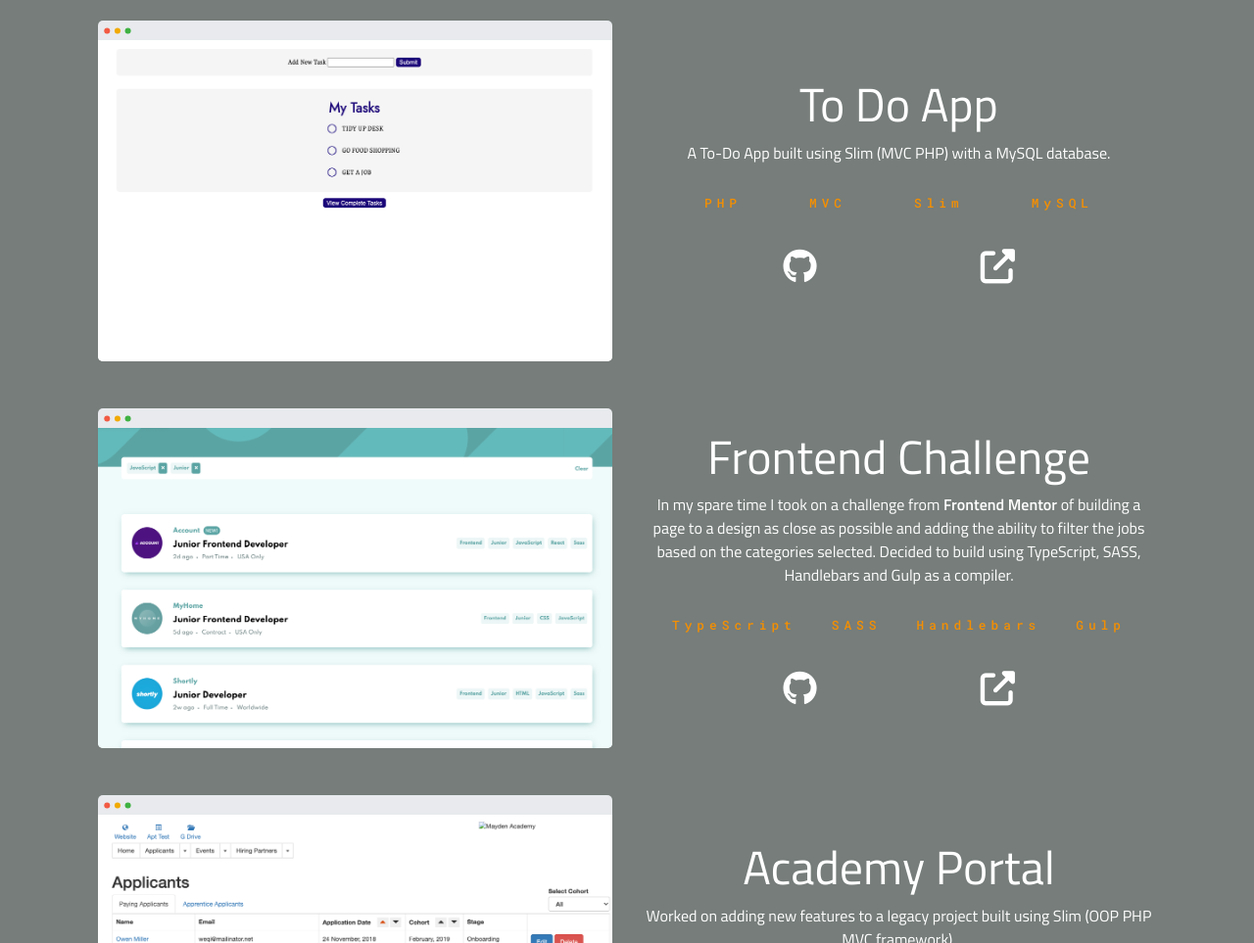
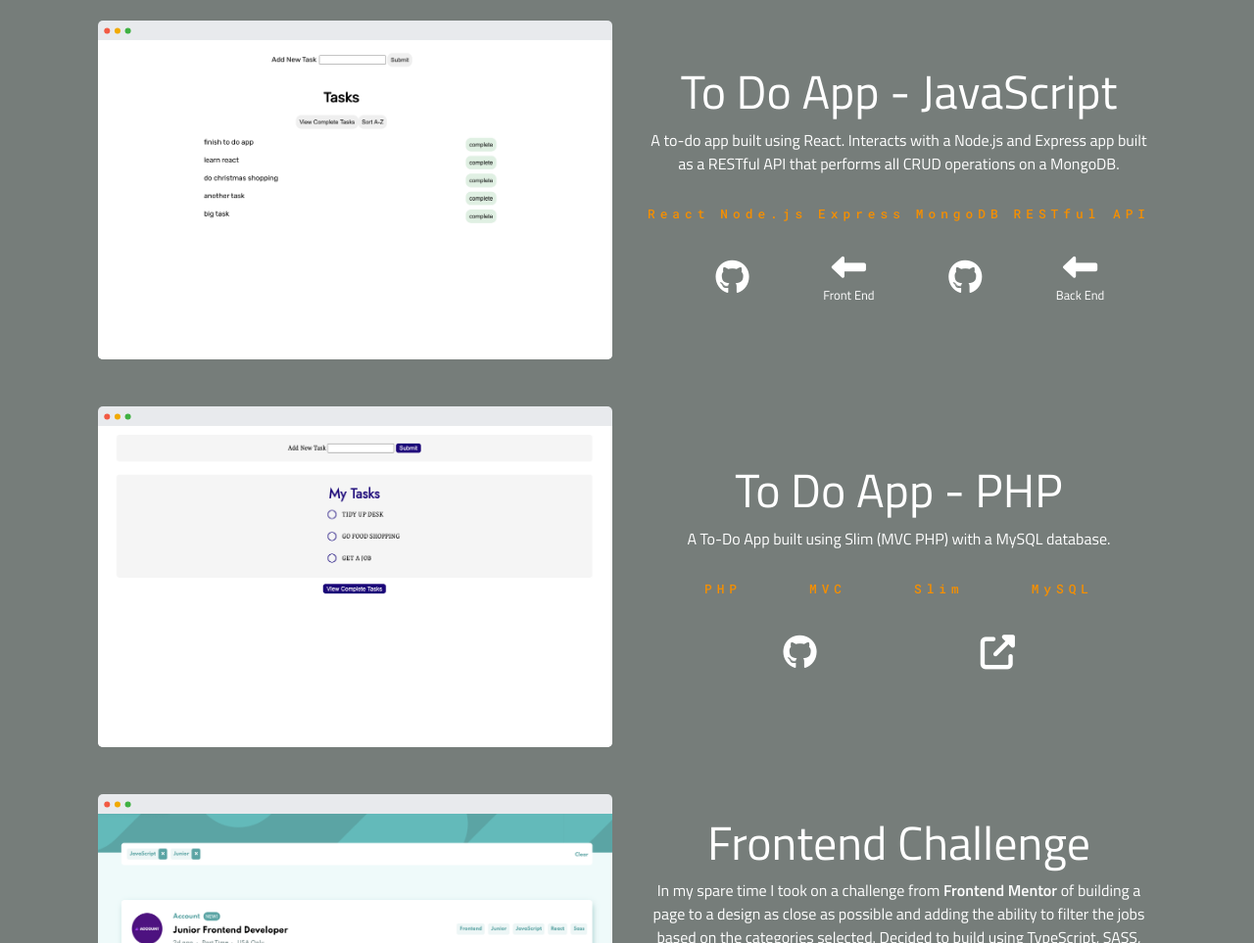
Before and after one commit to ellie-r/portfolio, a website: page app/index.html in a window 1280 px wide. Shown: the part 1640-2603 px from the top of the page at 98% size. Drawn offline with nearby package versions, Linux system fonts and the light colour scheme.

Commit message:
added react/node project

```diff
--- a/app/index.html
+++ b/app/index.html
@@ -562,11 +562,47 @@
                 </div>
                 <div class="col-12 col-lg-6 pt-5">
                     <div class="browser">
+                        <img src="assets/react-todo.png" alt="picture of job filtering application">
+                    </div>
+                </div>
+                <div class="col-12 col-lg-6 pt-5 projectInfo text-center">
+                    <h3>To Do App - JavaScript</h3>
+                    <div class="projectDescription">
+                        <p>
+                            A to-do app built using React. Interacts with a Node.js and Express app built as a RESTful API that performs all CRUD operations on a MongoDB.
+                        </p>
+                        <ul class="projectTechList">
+                            <li>React</li>
+                            <li>Node.js</li>
+                            <li>Express</li>
+                            <li>MongoDB</li>
+                            <li>RESTful API</li>
+                        </ul>
+                        <div class="social-menu">
+                            <a class="social-button github" href="https://github.com/ellie-r/react_todo" target="_blank">
+                                <i class="fab fa-github"></i>
+                            </a>
+                            <div class="align-self-center JS-app">
+                                <i class="fas fa-long-arrow-alt-left"></i>
+                                <p>Front End</p>
+                            </div>
+                            <a class="social-button github" href="https://github.com/ellie-r/todo_app_api" target="_blank">
+                                <i class="fab fa-github"></i>
+                            </a>
+                            <div class="align-self-center JS-app">
+                                <i class="fas fa-long-arrow-alt-left"></i>
+                                <p>Back End</p>
+                            </div>
+                        </div>
+                    </div>
+                </div>
+                <div class="col-12 col-lg-6 pt-5">
+                    <div class="browser">
                         <img src="assets/to-do-app.png" alt="picture of to do app">
                     </div>
                 </div>
                 <div class="col-12 col-lg-6 pt-5 projectInfo text-center">
-                    <h3>To Do App</h3>
+                    <h3>To Do App - PHP</h3>
                     <div class="projectDescription">
                         <p>
                             A To-Do App built using Slim (MVC PHP) with a MySQL database.
--- a/app/scss/style.scss
+++ b/app/scss/style.scss
@@ -140,6 +140,10 @@ nav li {
   display: flex;
   justify-content: space-evenly;
   text-align: center;
+  .JS-app p {
+    margin: 0;
+    font-size: 0.8rem;
+  }
 }
 
 .social-button {
```
Also changed, not shown: app/assets/react-todo.png (added), app/css/style.css.
